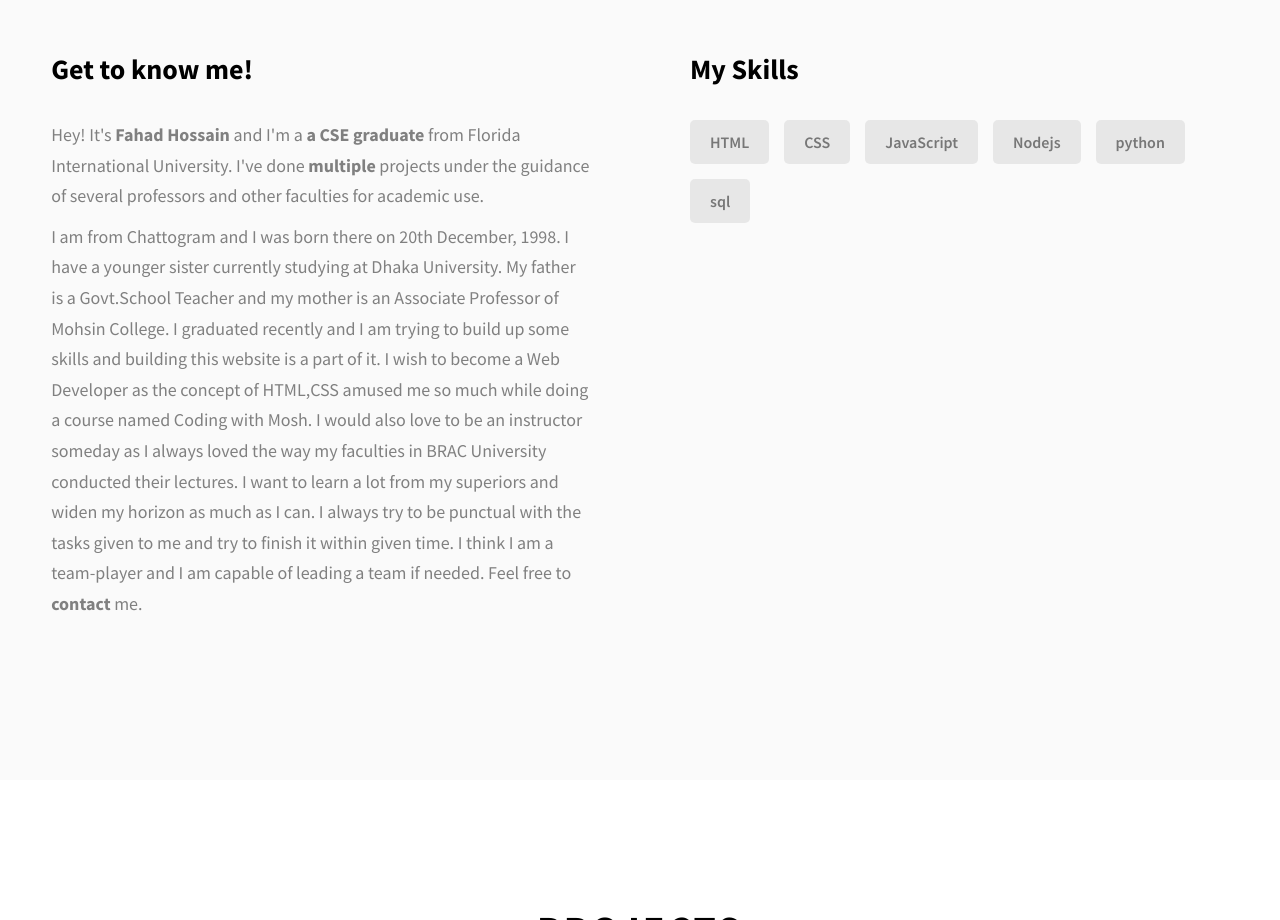
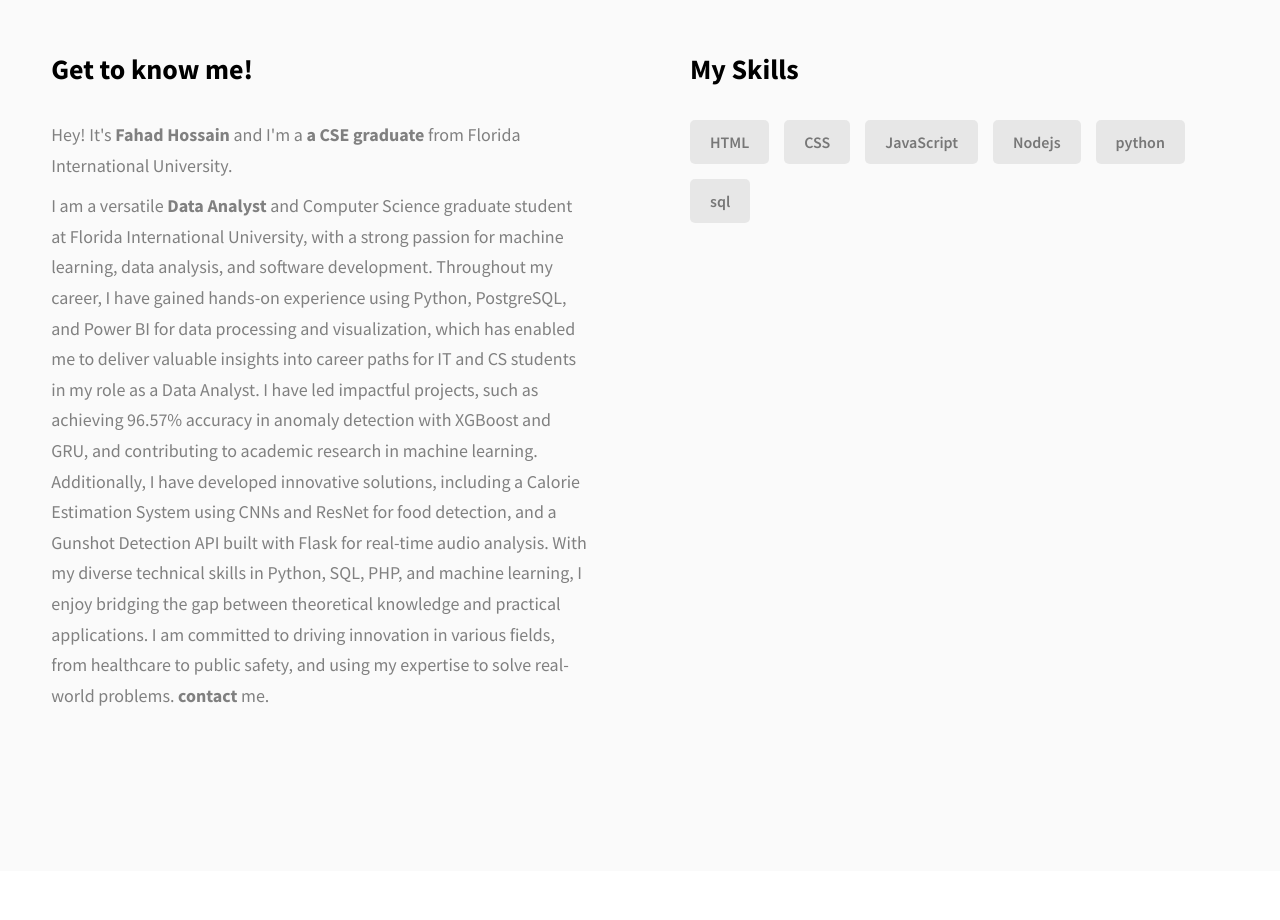
Before and after one commit to Fahad16301139/Fahad16301139.github.io, a website: page index.html in a window 1280 px wide. Shown: the part 1200-2120 px from the top of the page. Drawn offline with Linux system fonts and the light colour scheme.

Commit message:
Update index.html

```diff
--- a/index.html
+++ b/index.html
@@ -148,14 +148,14 @@ work for the betterment of the organization with my sincerity and perseverance.
               <p class="about__content-details-para">
                 Hey! It's
                 <strong>Fahad Hossain</strong>
-                and I'm a <strong> a CSE graduate </strong> from Florida International University. I've done
-                <strong> multiple </strong>
-                projects under the guidance of several professors and other faculties
-
-                for academic use.
+                and I'm a <strong> a CSE graduate </strong> from Florida International University.
               </p>
               <p class="about__content-details-para">
-                I am from Chattogram and I was born there on 20th December, 1998. I have a younger sister currently studying at Dhaka University. My father is a Govt.School Teacher and my mother is an Associate Professor of Mohsin College. I graduated recently and I am trying to build up some skills and building this website is a part of it. I wish to become a Web Developer as the concept of HTML,CSS amused me so much while doing a course named Coding with Mosh. I would also love to be an instructor someday as I always loved the way my faculties in BRAC University conducted their lectures. I want to learn a lot from my superiors and widen my horizon as much as I can. I always try to be punctual with the tasks given to me and try to finish it within given time. I think I am a team-player and I am capable of leading a team if needed. Feel free to
+                I am a versatile <strong> Data Analyst </strong>  and Computer Science graduate student at Florida International University, with a strong passion for machine learning, data analysis, and software development. Throughout my career, I have gained hands-on experience using Python, PostgreSQL, and Power BI for data processing and visualization, which has enabled me to deliver valuable insights into career paths for IT and CS students in my role as a Data Analyst.
+
+I have led impactful projects, such as achieving 96.57% accuracy in anomaly detection with XGBoost and GRU, and contributing to academic research in machine learning. Additionally, I have developed innovative solutions, including a Calorie Estimation System using CNNs and ResNet for food detection, and a Gunshot Detection API built with Flask for real-time audio analysis.
+
+With my diverse technical skills in Python, SQL, PHP, and machine learning, I enjoy bridging the gap between theoretical knowledge and practical applications. I am committed to driving innovation in various fields, from healthcare to public safety, and using my expertise to solve real-world problems.
                 <strong>contact</strong> me.
               </p>
             </div>
```
